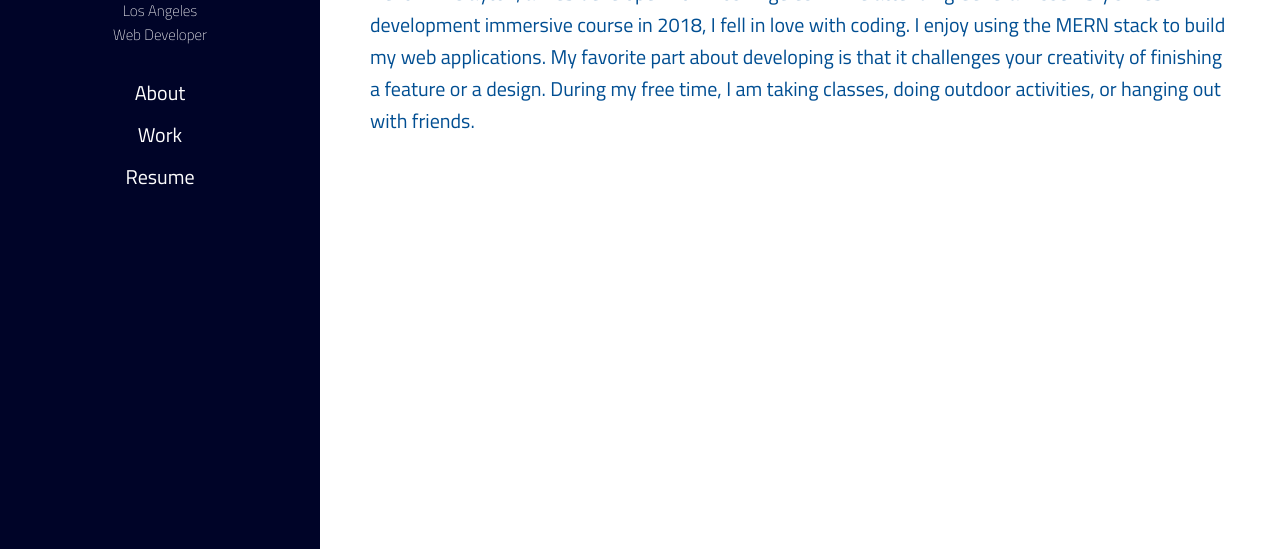
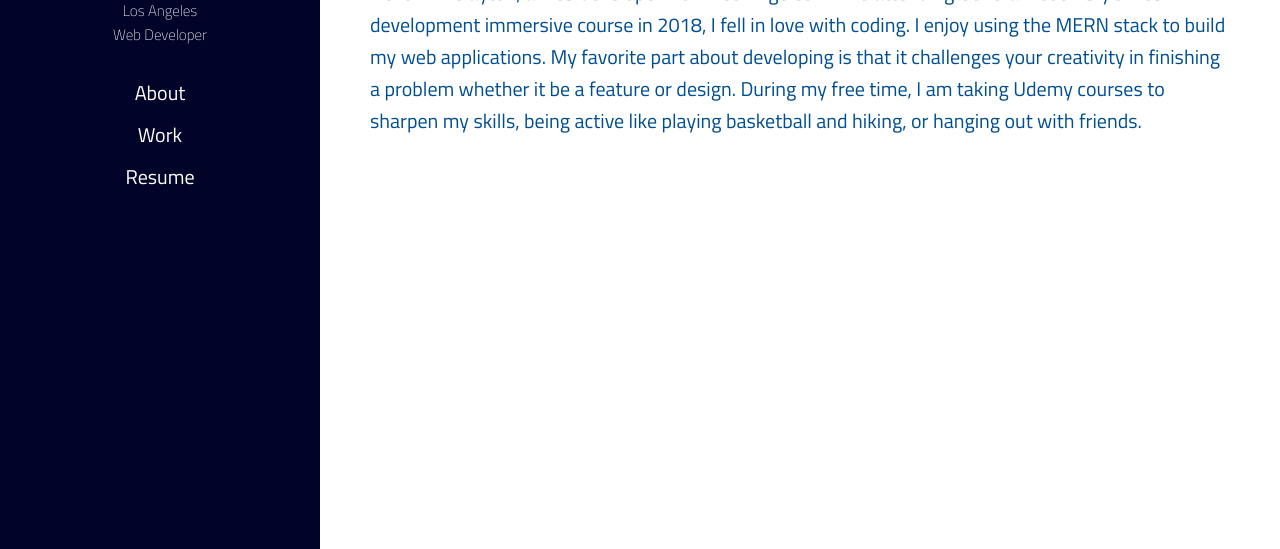
Before and after one commit to clayyy123/portfolio, a website: page index.html in a window 1280 px wide. Shown: the part 173-722 px from the top of the page. Drawn offline with Linux system fonts and the light colour scheme.

Commit message:
changed profile

```diff
--- a/index.html
+++ b/index.html
@@ -89,8 +89,9 @@
             attending General Assembly's web development immersive course in
             2018, I fell in love with coding. I enjoy using the MERN stack to
             build my web applications. My favorite part about developing is that
-            it challenges your creativity of finishing a feature or a design.
-            During my free time, I am taking classes, doing outdoor activities,
+            it challenges your creativity in finishing a problem whether it be a
+            feature or design. During my free time, I am taking Udemy courses to
+            sharpen my skills, being active like playing basketball and hiking,
             or hanging out with friends.
           </p>
         </div>
```
